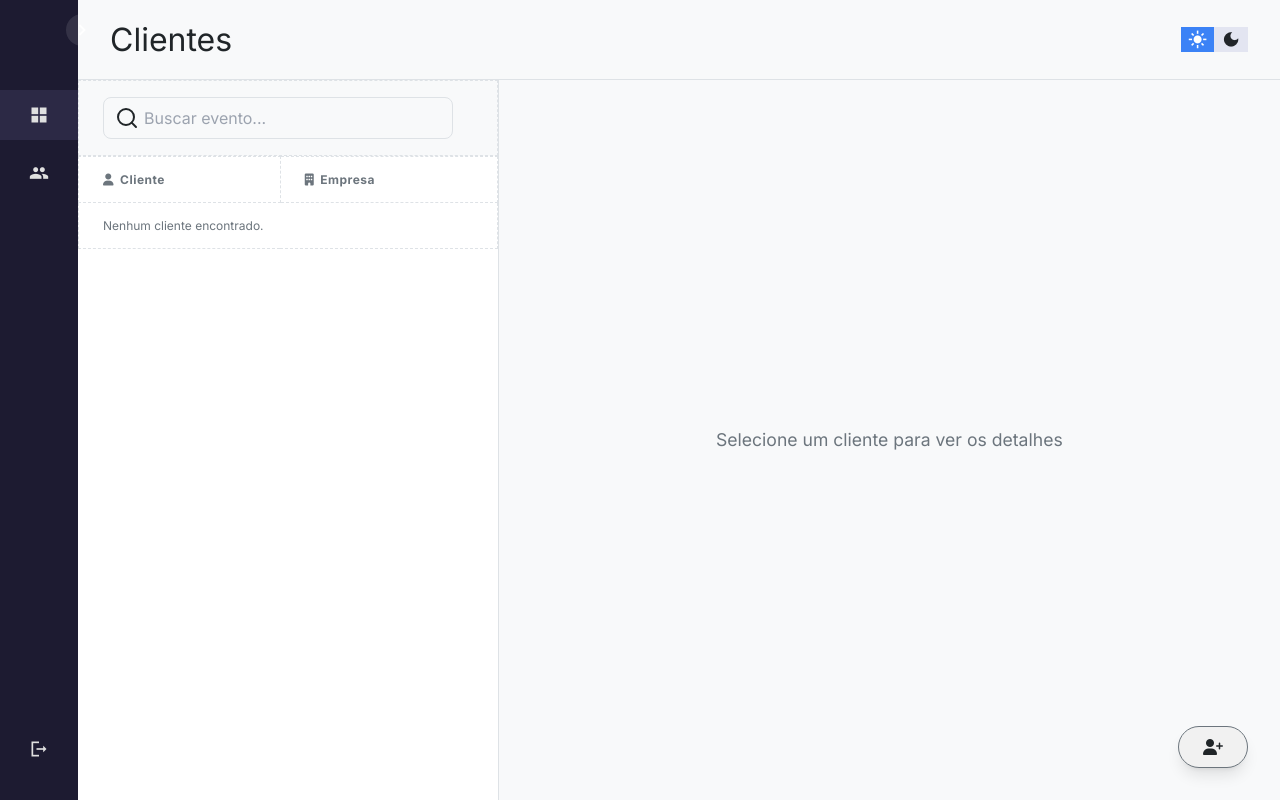
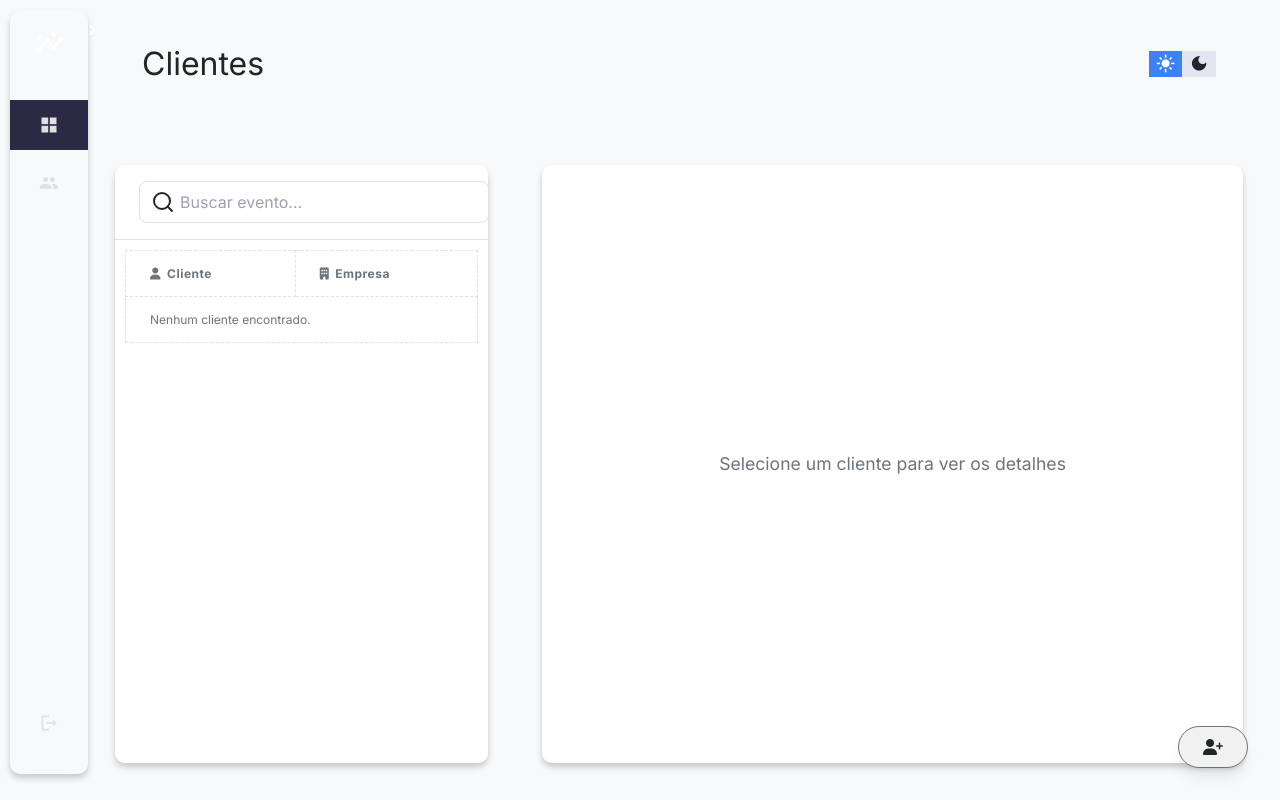
Before and after one commit to AndreXC/DashboardAdvocacia, a Django app: page / in a window 1280 px wide. Run offline with Django 5.2, Linux system fonts and the light colour scheme; data that the repository does not hold is empty; some libraries are stand-ins or nearby versions.

Commit message:
refatoração dia 06/set. mudnaças no design

```diff
--- a/Clientes/static/Clientes/js/Cliente.js
+++ b/Clientes/static/Clientes/js/Cliente.js
@@ -436,13 +436,22 @@ document.addEventListener('DOMContentLoaded', () => {
 
     const displayCustomerDetails = async (customerId) => {
         try {
+            containerMainCustomer = document.getElementById('customer-detail-view');
             // Busca os dados completos do cliente, incluindo serviços e faturas, da API
             const customer = await apiRequest(`/api/customers/${customerId}/`);
             if (!customer) return;
 
+
+
             if (isEditMode) await exitEditMode(false, customer);
             currentCustomerId = customer.id;
 
+
+            containerMainCustomer.classList.add('fade-in-start');
+
+            if (containerMainCustomer.classList.contains('fade-in-end')) {
+                containerMainCustomer.classList.remove('fade-in-end');
+            }
 
             const contracts = await apiRequest(`/api/customers/${customerId}/contracts/`);
 
@@ -453,7 +462,7 @@ document.addEventListener('DOMContentLoaded', () => {
             });
 
             // Preenche o painel de detalhes
-            document.getElementById('customer-photo').src = customer.photoUrl || 'https://via.placeholder.com/80';
+            document.getElementById('customer-photo').src = customer.photoUrl || 'https://cdn-icons-png.flaticon.com/512/149/149071.png';
             document.getElementById('customer-fullname').textContent = `${customer.firstName} ${customer.lastName}`;
 
 
@@ -469,6 +478,10 @@ document.addEventListener('DOMContentLoaded', () => {
             currentServiceId = null;
             emptyState.classList.add('hidden');
             customerContent.classList.remove('hidden');
+
+            setTimeout(() => {
+           containerMainCustomer.classList.add('fade-in-end');
+        }, 300);
 
         } catch (error) {
             console.error("Falha ao buscar detalhes do cliente:", error);
@@ -641,9 +654,13 @@ document.addEventListener('DOMContentLoaded', () => {
 
     const handleCustomerSelect = (e) => {
         const row = e.target.closest('tr');
+         document.getElementById('customer-detail-view').classList.add('fade-in-start');
+
+
         if (row && row.dataset.customerId) {
             displayCustomerDetails(parseInt(row.dataset.customerId, 10));
         }
+
     };
 
     const handleServiceSelect = async (e) => {
--- a/Clientes/views.py
+++ b/Clientes/views.py
@@ -11,6 +11,7 @@ from django.urls import reverse
 from django.conf import settings
 import os
 import uuid
+from .api.POST.CustomerService.serviceCreate import CustomerService
 
 
 # View para renderizar a página principal
@@ -49,33 +50,6 @@ def contract_list_api(request, customer_id):
         })
 
     return JsonResponse(data, safe=False)
-
-
-# @require_http_methods(["GET", "POST"])
-# def customer_list_create_api(request):
-#     if request.method == "GET":
-#         customers = Customer.objects.all().order_by('first_name')
-#         data = [{
-#             'id': c.id,
-#             'fullName': c.full_name,
-#             'company': c.company,
-#         } for c in customers]
-#         return JsonResponse(data, safe=False)
-
-#     elif request.method == "POST":
-#         data = json.loads(request.body)
-#         customer = Customer.objects.create(
-#             first_name=data.get('firstName'),
-#             last_name=data.get('lastName'),
-#             email=data.get('email'),
-#             phone=data.get('phone'),
-#             address=data.get('address'),
-#             company=data.get('company'),
-#             position=data.get('position'),
-#             photo_url=data.get('photoUrl') or 'https://via.placeholder.com/80'
-#         )
-#         return JsonResponse({'id': customer.id, 'fullName': customer.full_name, 'company': customer.company}, status=201)
-
 
 @require_http_methods(["GET", "POST"])
 def customer_list_create_api(request):
@@ -201,161 +175,18 @@ def customer_detail_api(request, pk):
         customer.delete()
         return JsonResponse({}, status=204) # 204 No Content
 
-# @require_http_methods(["POST"])
-# def service_create_api(request, customer_pk):
-#     try:
-#         customer = Customer.objects.get(pk=customer_pk)
-#         data = json.loads(request.body)
 
-#         service = Service.objects.create(
-#             customer=customer,
-#             name=data.get('name'),
-#             protocolo=data.get('protocolo'),
-#             area_direito=data.get('area_direito'),
-#             total_value=data.get('totalValue')
-#         )
-
-#         # Lógica de criação de faturas movida para o backend
-#         first_due_date = date.fromisoformat(data.get('firstPaymentDate'))
-
-#         if data.get('paymentType') == 'avista':
-#             Invoice.objects.create(
-#                 service=service,
-#                 description='Pagamento Único',
-#                 due_date=first_due_date,
-#                 value=service.total_value,
-#                 status=Invoice.StatusChoices.PENDING
-#             )
-#         else: # Parcelado
-#             installments = int(data.get('installments'))
-#             # A lógica de juros e valor da entrada pode ser adicionada aqui
-#             # Simplificando para parcelas iguais por enquanto
-#             installment_value = service.total_value / installments
-#             for i in range(installments):
-#                 due_date = first_due_date + timedelta(days=30 * i)
-#                 Invoice.objects.create(
-#                     service=service,
-#                     description=f"Parcela {i+1}/{installments}",
-#                     due_date=due_date,
-#                     value=installment_value,
-#                     status=Invoice.StatusChoices.PENDING
-#                 )
-
-#         return JsonResponse({'message': 'Serviço adicionado com sucesso'}, status=201)
-
-#     except Customer.DoesNotExist:
-#         return JsonResponse({'error': 'Cliente não encontrado'}, status=404)
-
-
-# @require_http_methods(["POST"])
-# def service_create_api(request, customer_pk):
-#     try:
-#         customer = Customer.objects.get(pk=customer_pk)
-#         data = json.loads(request.body)
-
-#         service = Service.objects.create(
-#             customer=customer,
-#             name=data.get('name'),
-#             protocolo=data.get('protocolo'),
-#             area_direito=data.get('area_direito'),
-#             # Corrigido: usando a chave 'totalValue' do frontend
-#             total_value=data.get('totalValue')
-#         )
-
-#         # Corrigido: usando a chave 'firstPaymentDate' do frontend
-#         first_due_date = date.fromisoformat(data.get('firstPaymentDate'))
-
-#         if data.get('paymentType') == 'avista':
-#             Invoice.objects.create(
-#                 service=service,
-#                 description='Pagamento Único',
-#                 due_date=first_due_date,
-#                 value=service.total_value,
-#                 status=Invoice.StatusChoices.PENDING
-#             )
-#         else: # Parcelado
-#             # Corrigido: usando a chave 'installments' do frontend
-#             installments = int(data.get('installments'))
-#             installment_value = service.total_value / installments
-#             for i in range(installments):
-#                 due_date = first_due_date + timedelta(days=30 * i)
-#                 Invoice.objects.create(
-#                     service=service,
-#                     description=f"Parcela {i+1}/{installments}",
-#                     due_date=due_date,
-#                     value=installment_value,
-#                     status=Invoice.StatusChoices.PENDING
-#                 )
-
-#         return JsonResponse({'message': 'Serviço adicionado com sucesso'}, status=201)
-
-#     except Customer.DoesNotExist:
-#         return JsonResponse({'error': 'Cliente não encontrado'}, status=404)
-#     except (json.JSONDecodeError, KeyError, TypeError, ValueError) as e:
-#         return JsonResponse({'error': f'Dados inválidos: {e}'}, status=400)
 
 @require_http_methods(["POST"])
 def service_create_api(request, customer_pk):
-    try:
-        # 1. Busca a instância do cliente
-        customer = Customer.objects.get(pk=customer_pk)
+    InstanceCustomerService = CustomerService(customer_pk, request)
+    success, StrErr = InstanceCustomerService._create_service()
 
-        # 2. Carrega os dados JSON da requisição
-        data = json.loads(request.body)
+    if not success:
+        return JsonResponse({'error': StrErr}, status=500)
+    return JsonResponse({'message': 'Serviço criado com sucesso.'}, status=201)
 
-        # 3. Processa a Área do Direito
-        area_direito_id = data.get('area_direito')
-        area_direito_instance = None
 
-        if area_direito_id:
-            try:
-                # Busca a instância da Área do Direito com base no ID
-                area_direito_instance = AreaDireito.objects.get(pk=area_direito_id)
-            except AreaDireito.DoesNotExist:
-                return JsonResponse({'error': 'Área de Direito não encontrada.'}, status=404)
-
-        # 4. Cria a instância do Serviço, passando a instância da Área do Direito
-        service = Service.objects.create(
-            customer=customer,
-            nome_servico=data.get('name'),
-            protocolo=data.get('protocolo'),
-            area_direito=area_direito_instance,
-            total_value=data.get('totalValue')
-        )
-
-        # 5. Lógica para criar as faturas (invoices)
-        first_due_date = date.fromisoformat(data.get('firstPaymentDate'))
-
-        if data.get('paymentType') == 'avista':
-            Invoice.objects.create(
-                service=service,
-                description='Pagamento Único',
-                due_date=first_due_date,
-                value=service.total_value,
-                status=Invoice.StatusChoices.PENDING
-            )
-        else: # Parcelado
-            installments = int(data.get('installments'))
-            installment_value = service.total_value / installments
-            for i in range(installments):
-                due_date = first_due_date + timedelta(days=30 * i)
-                Invoice.objects.create(
-                    service=service,
-                    description=f"Parcela {i+1}/{installments}",
-                    due_date=due_date,
-                    value=installment_value,
-                    status=Invoice.StatusChoices.PENDING
-                )
-
-        return JsonResponse({'message': 'Serviço adicionado com sucesso.'}, status=201)
-
-    except Customer.DoesNotExist:
-        return JsonResponse({'error': 'Cliente não encontrado.'}, status=404)
-    except (json.JSONDecodeError, KeyError, TypeError, ValueError) as e:
-        # Captura erros de formato de dados e campos ausentes
-        return JsonResponse({'error': f'Dados inválidos: {e}'}, status=400)
-    except Exception as e:
-        return JsonResponse({'error': f'Erro interno: {e}'}, status=500)
 
 @require_http_methods(["PUT"])
 def service_detail_api(request, pk):
--- a/resources/static/resources/css/style.css
+++ b/resources/static/resources/css/style.css
@@ -28,7 +28,7 @@
     --colorSvg: #6c757d;
 
 
-    --color-background: #11101d;
+    --color-background: #010409;
     --color-surface: #1d1b31;
     --color-surface-light: #2c2945;
     --color-primary: #3b82f6;
@@ -53,10 +53,10 @@
 
 .dark-theme-variables {
     /* --bg-color: #111827; */
-    --bg-color: #101211;
+    --bg-color: #0D0D0D;
     /* --panel-bg: #1f2937; */
-    --panel-bg: #101211;
-    ;
+    --panel-bg: #121212;
+    --aside-background: #121212;
     --border-color: #1D201F;
     --color-dark-variant: #a3bdcc;
     --color-light: rgba(0, 0, 0, 0.4);
@@ -103,6 +103,7 @@ body {
 .content-container-app {
     display: flex;
     height: 100vh;
+    margin: 10px;
 }
 
 /* .main-content {
@@ -145,10 +146,10 @@ header {
     display: flex;
     justify-content: space-between;
     align-items: center;
-    padding: 0 2rem;
+    padding: 4rem 4rem;
     height: 5rem;
-    border-bottom: 1px solid var(--border-color);
     flex-shrink: 0;
+
 }
 
 
@@ -178,10 +179,12 @@ header {
     /* Ajustado para melhor proporção */
     min-width: 350px;
     background-color: var(--panel-bg);
-    border-right: 1px solid var(--border-color);
     display: flex;
     flex-direction: column;
     overflow-y: auto;
+     box-shadow: 0 4px 6px rgba(0, 0, 0, 0.2);
+     margin: 27px;
+     border-radius: 10px;
 }
 
 /* CORRIGIDO: Painel de detalhes do cliente */
@@ -198,6 +201,10 @@ header {
     width: 65%;
     padding: 2.5rem;
     overflow-y: auto;
+    box-shadow: 0 4px 6px rgba(0, 0, 0, 0.2);
+    margin: 27px;
+    border-radius: 10px;
+    background-color: var(--panel-bg);
 }
 
 header .header-right {
@@ -252,12 +259,15 @@ aside {
     position: fixed;
     left: 0;
     top: 0;
-    height: 100%;
+    height: 95.5%;
+    margin: 10px;
     width: 260px;
-    background: var(--color-surface);
+    background: var(--aside-background);
     padding: 6px 14px;
     z-index: 1000;
     transition: width var(--transition-speed) ease, padding var(--transition-speed) ease;
+    box-shadow: 0 4px 6px rgba(0, 0, 0, 0.2);
+    border-radius: 10px;
 }
 
 aside.collapsed {
@@ -267,12 +277,10 @@ aside.collapsed {
 
 /* --- Header e Logo --- */
 aside .logo-header {
-    height: 60px;
-    display: flex;
-    align-items: center;
-    justify-content: space-between;
+   height: 60px;
+    display: flex;
+    align-items: center;
     width: 100%;
-    padding: 0 4px;
 }
 
 .logo-header .logo {
@@ -285,7 +293,7 @@ aside .logo-header {
 .logo-icon {
     font-size: 30px;
     color: var(--color-white);
-    min-width: 50px;
+    min-width: 80px;
     text-align: center;
     flex-shrink: 0;
     transition: min-width var(--transition-speed) ease;
@@ -308,7 +316,7 @@ aside.collapsed .logo {
 /* --- Botão de Toggle --- */
 #toggle-btn {
     position: absolute;
-    top: 30px;
+    top: 20px;
     right: 14px;
     font-size: 28px;
     color: var(--color-white);
@@ -560,8 +568,7 @@ h1 {
     display: flex;
     align-items: center;
     gap: 1rem;
-    background-color: var(--bg-color);
-    border: 1px dashed var(--border-color);
+    background-color: var(--panel-bg);
 }
 
 .list-header h3 {
@@ -656,6 +663,7 @@ h1 {
 .table-container {
     flex-grow: 1;
     overflow-y: auto;
+    margin: 10px;
 }
 
 table {
@@ -1454,7 +1462,7 @@ svg {
     }
 
 }
-
+/*
 .main-content {
     @apply p-8;
 }
@@ -1469,7 +1477,7 @@ svg {
 
 .customer-detail-panel {
     @apply w-2/3 bg-white p-6 rounded-lg shadow-md;
-}
+} */
 
 .hidden {
     display: none;
@@ -1789,3 +1797,16 @@ svg {
     border: 1px solid var(--text-muted);
     color: var(--color-h1);
 }
+
+.fade-in-start {
+    opacity: 0;
+    transform: translateY(-15px);
+    transition: opacity 0.6s ease-out, transform 0.6s ease-out;
+}
+
+/* 2. Estado final da animação: visível e na posição final */
+.fade-in-end {
+    opacity: 1;
+    transform: translateY(0);
+    transition: opacity 0.6s ease-out, transform 0.6s ease-out;
+}
--- a/resources/templates/includes/sidebar.html
+++ b/resources/templates/includes/sidebar.html
@@ -1,8 +1,10 @@
 {% load active_link %}
 <aside class="collapsed">
     <div class="logo-header">
+        <div class="logo-icon">
+            <span class="material-icons-sharp logo-icon">insights</span>
+        </div>
         <div class="logo">
-            <span class="material-icons-sharp logo-icon">insights</span>
             <div class="logo-name">JuriDash</div>
         </div>
         <span class="material-icons-sharp" id="toggle-btn">chevron_left</span>
```
Also changed, not shown: Clientes/api/POST/CustomerService/serviceCreate.py (added, +80 -0 lines), Clientes/api/comuns/Getareaservice.py (added, +8 -0 lines).
